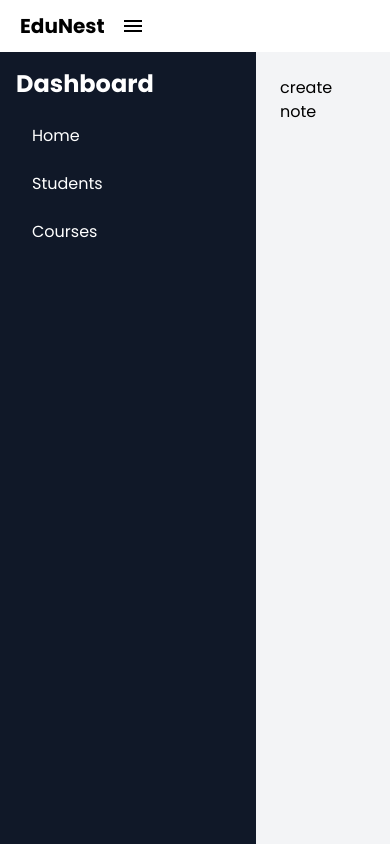
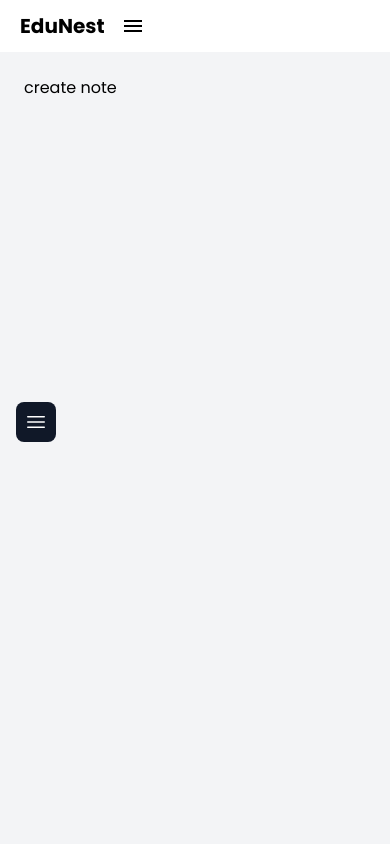
Before and after one commit to kader009/study-platform-frontend, a Next.js app: page /dashboard/student/create-note in a window 390 px wide. Shown: the top 844 px of the page. Built offline with nearby package versions, Linux system fonts and the light colour scheme.

Commit message:
responsive issue solve for dashboard

```diff
--- a/package.json
+++ b/package.json
@@ -9,6 +9,7 @@
     "lint": "next lint"
   },
   "dependencies": {
+    "@heroicons/react": "^2.2.0",
     "@reduxjs/toolkit": "^2.6.1",
     "next": "15.2.4",
     "next-auth": "^5.0.0-beta.25",
--- a/src/app/dashboard/_components/SideBar.tsx
+++ b/src/app/dashboard/_components/SideBar.tsx
@@ -1,27 +1,68 @@
-import Link from "next/link";
+'use client';
+import { useState } from 'react';
+import Link from 'next/link';
+import { Bars3Icon, XMarkIcon } from '@heroicons/react/24/outline';
 
 const Sidebar = () => {
+  const [isOpen, setIsOpen] = useState(false);
+
   return (
-    <aside className="w-64 bg-gray-900 text-white h-screen p-4">
+    <>
+      {/* Toggle Button for Mobile */}
+      <button
+        className="fixed top-1/2 left-4 transform -translate-y-1/2 z-50 bg-gray-900 text-white p-2 rounded-lg md:hidden"
+        onClick={() => setIsOpen(!isOpen)}
+      >
+        {isOpen ? (
+          <XMarkIcon className="h-6 w-6" />
+        ) : (
+          <Bars3Icon className="h-6 w-6" />
+        )}
+      </button>
+
+      {/* Sidebar */}
+      <aside
+        className={`fixed top-0 left-0 h-full bg-gray-900 text-white p-4 w-64 z-40 transition-transform duration-300 ${
+          isOpen ? 'translate-x-0' : '-translate-x-64'
+        } md:relative md:translate-x-0`}
+      >
         <h2 className="text-2xl font-bold mb-4">Dashboard</h2>
         <ul className="space-y-2">
           <li>
-          <Link href="/dashboard" className="block py-2 px-4 hover:bg-gray-700 rounded">
+            <Link
+              href="/dashboard"
+              className="block py-2 px-4 hover:bg-gray-700 rounded"
+            >
               Home
             </Link>
           </li>
           <li>
-          <Link href="/dashboard/student/create-note" className="block py-2 px-4 hover:bg-gray-700 rounded">
+            <Link
+              href="/dashboard/students"
+              className="block py-2 px-4 hover:bg-gray-700 rounded"
+            >
               Students
             </Link>
           </li>
           <li>
-          <Link href="/dashboard/courses" className="block py-2 px-4 hover:bg-gray-700 rounded">
+            <Link
+              href="/dashboard/courses"
+              className="block py-2 px-4 hover:bg-gray-700 rounded"
+            >
               Courses
             </Link>
           </li>
         </ul>
       </aside>
+
+      {/* Overlay for Mobile */}
+      {isOpen && (
+        <div
+          className="fixed inset-0 bg-black bg-opacity-50 z-30 md:hidden"
+          onClick={() => setIsOpen(false)}
+        ></div>
+      )}
+    </>
   );
 };
 
```
Also changed, not shown: 1 other file (tests, documents, lock files or other folders). Lines whose indentation alone changed are shown as unchanged.
